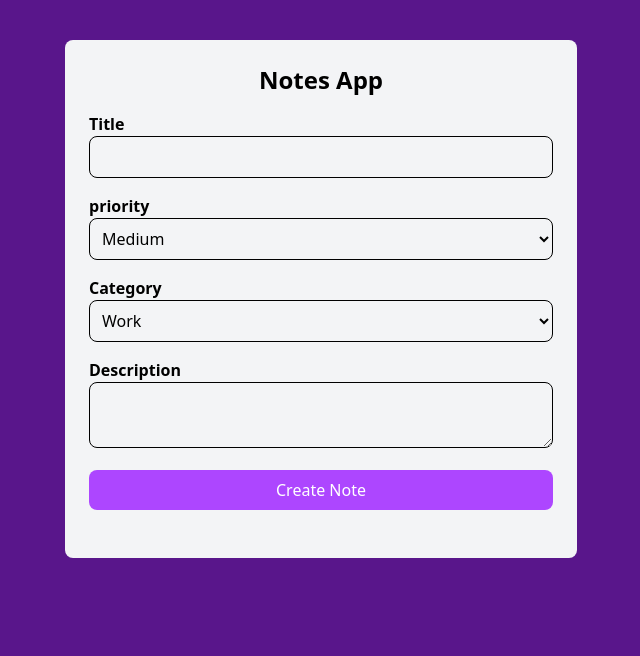
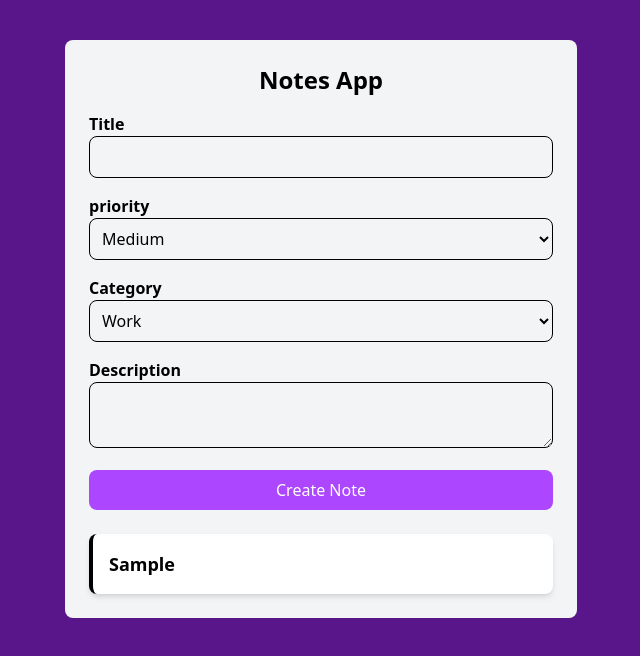
Before and after one commit to pedromarungo/Notes-App, a React (Vite) app: page / in a window 1280 px wide. Both pictures are taken after typing "Sample", "Sample" into the empty fields and a click on the button "Create Note". Shown: the top 656 px of the page, without its empty margins (319-959 px from the left). Built offline with nearby package versions, Linux system fonts and the light colour scheme.

Commit message:
add display notes to UI

```diff
--- a/src/App.jsx
+++ b/src/App.jsx
@@ -1,5 +1,6 @@
-import { React, useState } from 'react';
+import { useState } from 'react';
 import NoteForm from './components/NoteForm';
+import NoteList from './components/NoteList';
 
 function App() {
   const [notes, setNotes] = useState([]);
@@ -8,6 +9,7 @@
     <div className='max-w-lg mx-auto mt-10 p-6 bg-gray-100 rounded-lg shadown-lg'>
       <h2 className='text-2xl font-bold mb-4 text-center'>Notes App</h2>
       <NoteForm notes={notes} setNotes={setNotes} />
+      <NoteList notes={notes} />
     </div>
   );
 }
--- /dev/null
+++ b/src/components/NoteList.jsx
@@ -0,0 +1,16 @@
+const NoteList = ({ notes }) => {
+  if (notes.length === 0) {
+    <p className='text-center text-gray-500'>No notes yet</p>;
+  }
+  return (
+    <div className='space-y-4'>
+      {notes.map((note) => (
+        <div className='p-4 bg-white rounded-lg shadow-md border-l-4'>
+          <h3 className='text-lg font-bold'>{note.title}</h3>
+        </div>
+      ))}
+    </div>
+  );
+};
+
+export default NoteList;
```
